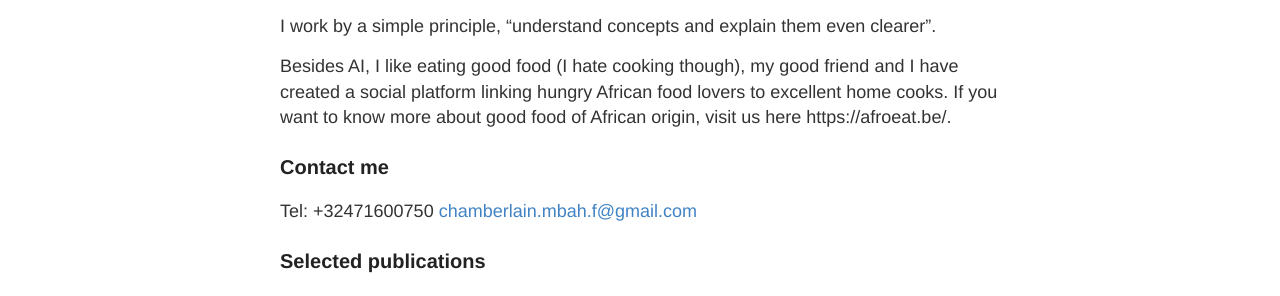
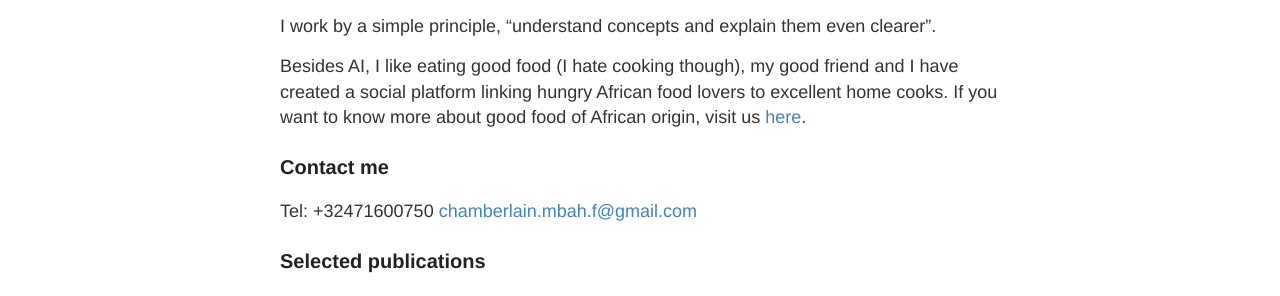
Before and after one commit to chambox/chambox.github.io, a Jekyll site: the page built from about.md, in a window 1280 px wide. Shown: the part 343-639 px from the top of the page. Built offline with Jekyll 4.4.1, drawn with Linux system fonts in a browser that asks for light colours.

Commit message:
link afroeat

```diff
--- a/about.md
+++ b/about.md
@@ -14,7 +14,7 @@ I am passionate about a lot of interesting technologies, however, there are only
 I work by a simple principle, "understand concepts and explain them even clearer".
 
 Besides AI, I like eating good food (I hate cooking though), my good friend and I  have created a social platform linking hungry African food lovers to excellent home cooks.
-If you want to know more about good food of African origin, visit us here https://afroeat.be/.
+If you want to know more about good food of African origin, visit us [here](https://afroeat.be/).
 
 
 ### Contact me
```
